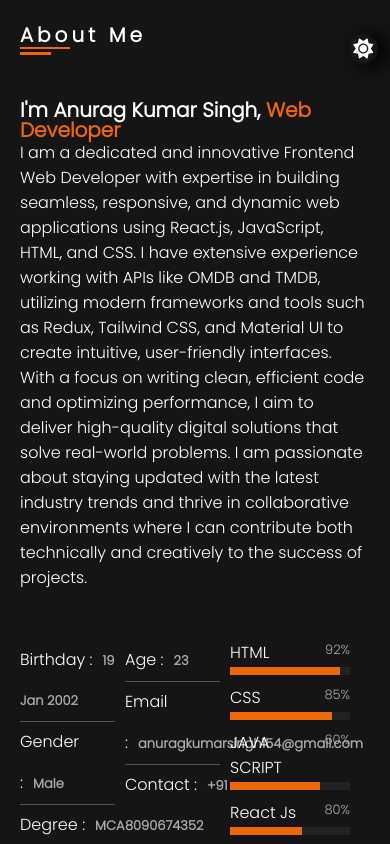
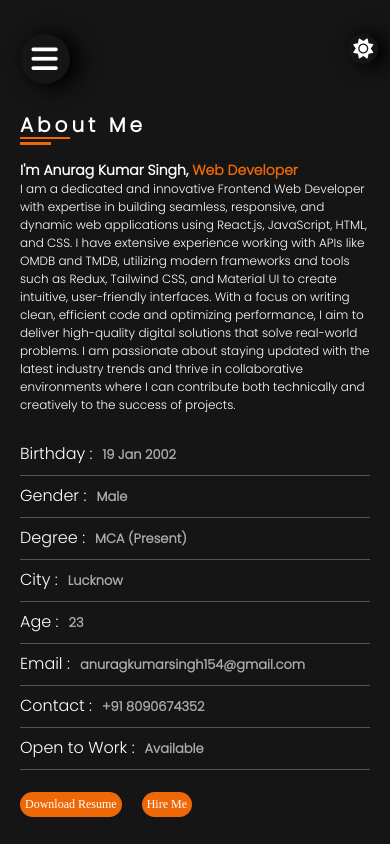
Before and after one commit to Anurag80909086/Portfolio-Website, a React (Vite) app: page /about in a window 390 px wide. Built offline with nearby package versions, Linux system fonts and the light colour scheme.

Commit message:
added major changes

```diff
--- a/src/pages/App.jsx
+++ b/src/pages/App.jsx
@@ -4,12 +4,14 @@ import About from "./About";
 import Projects from "./Projects";
 import Contact from "./Contact";
 import Theme from "./Theme";
+import Toggle from "./Toggle";
 import "../styles/App.css";
 import { Route, Routes } from "react-router-dom";
 function App() {
   return (
     <div className="main_page">
       <Navbar />
+      <Toggle />
       <Theme />
       <Routes>
         <Route path="/" element={<Home />} />
--- a/src/pages/Theme.jsx
+++ b/src/pages/Theme.jsx
@@ -1,8 +1,64 @@
 import "../styles/Theme.css";
-
 const Theme = () => {
+  const handleTheme = () => {
+    const root = document.documentElement;
+    root.style.setProperty(
+      "--orange",
+      root.style.getPropertyValue("--orange") === "#ac07ee"
+        ? "#EE6807"
+        : "#ac07ee"
+    );
+    root.style.setProperty(
+      "--background-dark",
+      root.style.getPropertyValue("--background-dark") === "#dfdede"
+        ? "#151515"
+        : "#dfdede"
+    );
+    root.style.setProperty(
+      "--background-slider",
+      root.style.getPropertyValue("--background-slider") === "#ecebeb"
+        ? "#222222"
+        : "#ecebeb"
+    );
+    root.style.setProperty(
+      "--text-color",
+      root.style.getPropertyValue("--text-color") === "rgb(0, 0, 0)"
+        ? "white"
+        : "rgb(0, 0, 0)"
+    );
+    root.style.setProperty(
+      "--darker-text",
+      root.style.getPropertyValue("--darker-text") === "rgb(0, 0, 0)"
+        ? "rgb(172, 172, 172)"
+        : "rgb(0, 0, 0)"
+    );
+    root.style.setProperty(
+      "--shadow",
+      root.style.getPropertyValue("--shadow") ===
+        "14px 1px 40px -4px rgb(31, 28, 28)"
+        ? "14px 1px 40px -4px rgba(0,0,0,1)"
+        : "14px 1px 40px -4px rgb(31, 28, 28)"
+    );
+    root.style.setProperty(
+      "--shadow-dark",
+      root.style.getPropertyValue("--shadow-dark") ===
+        "11px -1px 20px 0px rgba(0,0,0,1)"
+        ? "11px -1px 20px 0px rgba(0,0,0,1)"
+        : "11px -1px 20px 0px rgba(0,0,0,1)"
+    );
+    root.style.setProperty(
+      "--shadow-light",
+      root.style.getPropertyValue("--shadow-light") ===
+        "12px -8px 20px 2px rgb(37 37 37)"
+        ? "12px -8px 20px 2px rgb(37 37 37)"
+        : "12px -8px 20px 2px rgb(37 37 37)"
+    );
+    const currentIcon = themeToggle.querySelector("i");
+    currentIcon.classList.toggle("fa-moon");
+    currentIcon.classList.toggle("fa-sun");
+  };
   return (
-    <div class="theme-container" id="themeToggle">
+    <div class="theme-container" id="themeToggle" onClick={handleTheme}>
       <i class="fa-solid fa-sun"></i>
     </div>
   );
--- /dev/null
+++ b/src/pages/Toggle.jsx
@@ -0,0 +1,14 @@
+import "../styles/Toggle.css";
+const Toggle = () => {
+  const toggleSlider = () => {
+    const slider = document.getElementById("slider");
+    slider.classList.toggle("slideActive");
+  };
+  return (
+    <div class="bars-container" onClick={toggleSlider}>
+      <i class="fa-solid fa-bars" id="slider_btn"></i>
+    </div>
+  );
+};
+
+export default Toggle;
--- a/src/styles/About.css
+++ b/src/styles/About.css
@@ -267,3 +267,134 @@
   width: 48%;
   text-align: center;
 }
+
+/* Responsive section */
+@media screen and (max-width: 1200px) {
+  .about-me-details-container h2 {
+    font-size: 16px;
+  }
+  .about-me-details-container p {
+    font-size: 14px;
+  }
+  .details-left-top .header-detail {
+    font-size: 14px;
+  }
+  .details-left-top h3 {
+    font-size: 12px;
+  }
+  .skills_progress {
+    font-size: 13px;
+  }
+  .skills_progress span {
+    font-size: 11px;
+  }
+  .skills_progress::after {
+    height: 0.8vh;
+  }
+  .skills_progress::before {
+    height: 0.8vh;
+  }
+  .education-container h1 {
+    font-size: 16px;
+  }
+  .edu_content h3 {
+    font-size: 14px;
+  }
+  .edu_content p {
+    font-size: 11px;
+  }
+}
+
+@media screen and (max-width: 1000px) {
+  .about-section-container {
+    transition: 0.5s ease;
+    gap: 40px;
+  }
+}
+@media screen and (max-width: 960px) {
+  .more-details-container {
+    flex-direction: column;
+    transition: 0.5s ease;
+    gap: 40px;
+  }
+  .details-left {
+    width: 100%;
+  }
+  .details-right {
+    width: 100%;
+  }
+  #C_language {
+    margin-bottom: 30px;
+  }
+}
+@media screen and (max-width: 700px) {
+  .about-section-container {
+    width: 100%;
+    transition: 0.5s ease;
+    margin-left: 0px;
+    padding-top: 110px;
+    gap: 20px;
+  }
+}
+@media screen and (max-width: 550px) {
+  .about-me-container span {
+    font-size: 20px;
+  }
+  .about-me-details-container h2 {
+    font-size: 14px;
+  }
+  .about-me-details-container p {
+    font-size: 12px;
+  }
+  .details-left-top {
+    flex-direction: column;
+  }
+  .details-left-top-left {
+    width: 100%;
+    line-height: 40px;
+  }
+  .details-left-top-right {
+    width: 100%;
+    line-height: 40px;
+  }
+  .details-left hr {
+    width: 100%;
+  }
+  .details-left-top .header-detail {
+    font-size: 16px;
+  }
+  .details-left-top h3 {
+    font-size: 13px;
+  }
+  .skills_progress {
+    font-size: 16px;
+  }
+  .skills_progress span {
+    font-size: 13px;
+  }
+  .skills_progress::after {
+    height: 1vh;
+  }
+  .skills_progress::before {
+    height: 1vh;
+  }
+  .education-container h1 {
+    font-size: 16px;
+  }
+  .edu_content h3 {
+    font-size: 14px;
+  }
+  .edu_content p {
+    font-size: 11px;
+  }
+  .education-container {
+    flex-direction: column;
+  }
+  .education-left {
+    width: 100%;
+  }
+  .education-right {
+    width: 100%;
+    margin-top: 20px;
+  }
+}
--- a/src/styles/Main.css
+++ b/src/styles/Main.css
@@ -13,6 +13,7 @@
   margin: 0px;
   box-sizing: border-box;
   font-family: "Poppins", sans-serif;
+  -webkit-tap-highlight-color: transparent;
 }
 
 *::-webkit-scrollbar {
--- a/src/styles/Navbar.css
+++ b/src/styles/Navbar.css
@@ -7,6 +7,14 @@
   user-select: none;
   flex-shrink: 0;
 }
+.slideActive {
+  background-color: red;
+  display: block;
+  position: absolute;
+  height: 100%;
+  width: 20%;
+  z-index: 100;
+}
 nav {
   flex-direction: column;
   display: flex;
@@ -14,8 +22,9 @@ nav {
   justify-content: center;
   height: 100%;
 }
-ul a {
+ul .active li {
   text-decoration: none;
+  color: var(--orange);
 }
 ul li {
   margin: 30px 5px;
--- a/src/styles/Projects.css
+++ b/src/styles/Projects.css
@@ -102,3 +102,34 @@
     transform: translateY(0);
   }
 }
+/* Responsive Section */
+@media screen and (max-width: 1000px) {
+  .project-col {
+    height: 200px;
+    transition: 0.2s ease;
+  }
+  .project-info {
+    font-size: 10px;
+  }
+}
+@media screen and (max-width: 700px) {
+  .my-projects-container {
+    margin-top: 90px;
+  }
+}
+@media screen and (max-width: 500px) {
+  .project-row {
+    flex-direction: column;
+    transition: 0.5s ease;
+    align-items: center;
+    gap: 30px;
+  }
+  .project-col {
+    width: 80%;
+    height: 300px;
+  }
+  .project-info {
+    height: 18%;
+    font-size: 15px;
+  }
+}
--- /dev/null
+++ b/src/styles/Toggle.css
@@ -0,0 +1,30 @@
+.bars-container {
+  color: var(--text-color);
+  background-color: var(--background-dark);
+  box-shadow: 8px 2px 20px 2px rgba(0, 0, 0, 1);
+  font-size: 30px;
+  position: fixed;
+  display: none;
+  z-index: 9999;
+  left: 5%;
+  top: 4%;
+  cursor: pointer;
+  height: 50px;
+  width: 50px;
+  border-radius: 50%;
+  align-items: center;
+  justify-content: center;
+}
+.bars-container:active {
+  transform: scale(90%);
+}
+.bars-container a i:active {
+  transform: scale(90%);
+}
+
+@media screen and (max-width: 700px) {
+  .bars-container {
+    display: flex;
+    color: var(--text-color);
+  }
+}
```
